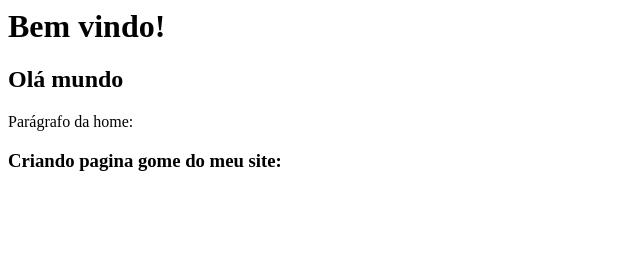
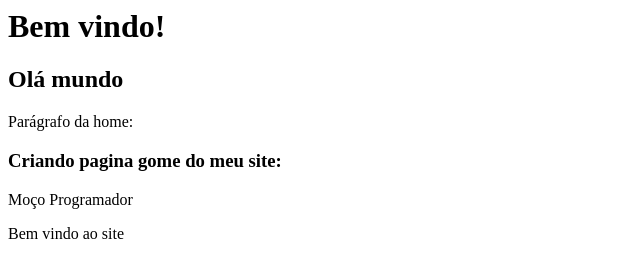
Before and after one commit to adryanferraz138-cyber/cursoDev_github, a plain HTML site: page index.html in a window 1280 px wide. Shown: the whole page, without its empty margins (0-640 px from the left). Drawn offline with Linux system fonts and the light colour scheme.

Commit message:
Finalizando pagina home com toda descricao

```diff
--- a/index.html
+++ b/index.html
@@ -3,3 +3,5 @@
 <p>Parágrafo da home:</p>
 
 <h3>Criando pagina gome do meu site:</h3>
+<p>Moço Programador</p>
+<p>Bem vindo ao site</p>
```
Also changed, not shown: nomes.txt.
